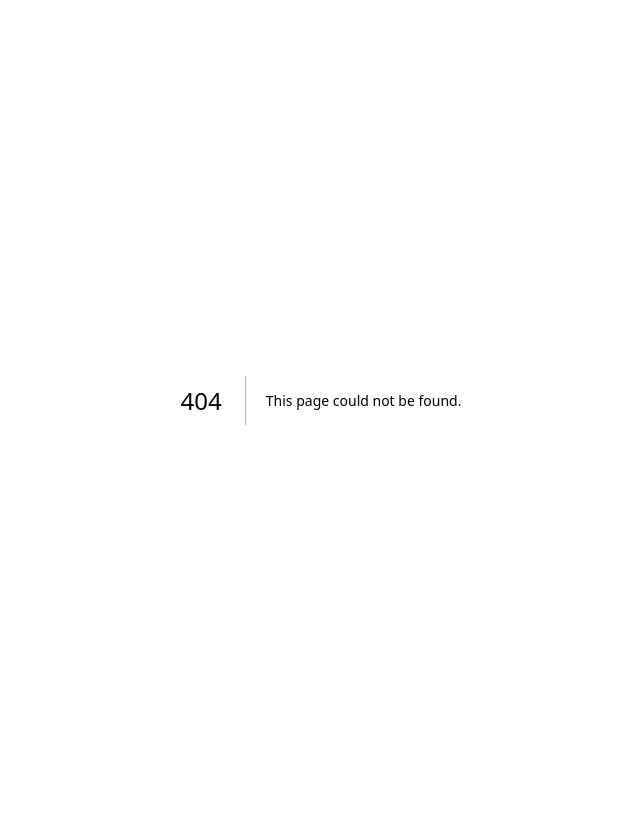
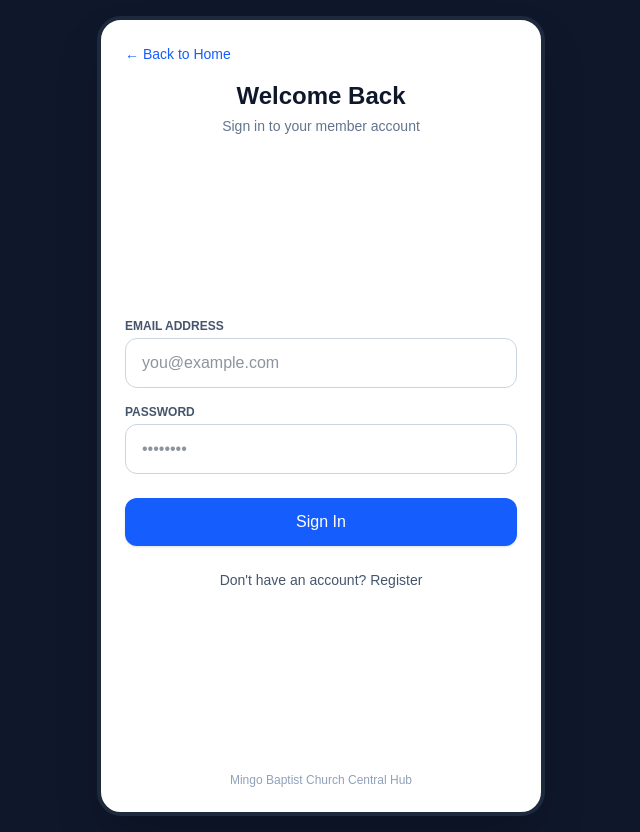
Before and after one commit to mingobaptistchurchitadmin/mingo-baptist-church-app, a Next.js app: page /auth in a window 1280 px wide. Before the commit this address had no page. Shown: the whole page, without its empty margins (319-959 px from the left). Before the commit the page ends 800 px from the top, so only its background shows below. Built offline with nearby package versions, Linux system fonts and the light colour scheme; no server answers.

Commit message:
Deploy ready: Mingo Baptist Church Hub

```diff
--- /dev/null
+++ b/app/auth/page.tsx
@@ -0,0 +1,116 @@
+'use client'
+
+import { useState } from 'react'
+import { supabase } from '../supabaseClient'
+import { useRouter } from 'next/navigation'
+
+export default function AuthPage() {
+  const [email, setEmail] = useState('')
+  const [password, setPassword] = useState('')
+  const [isSignUp, setIsSignUp] = useState(false)
+  const [loading, setLoading] = useState(false)
+  const [message, setMessage] = useState('')
+  const router = useRouter()
+
+  const handleAuth = async (e: React.FormEvent) => {
+    e.preventDefault()
+    setLoading(true)
+    setMessage('')
+
+    if (isSignUp) {
+      const { error } = await supabase.auth.signUp({ email, password })
+      if (error) {
+        setMessage(error.message)
+      } else {
+        setMessage('Registration successful! Check your email for confirmation or try signing in.')
+      }
+    } else {
+      const { error } = await supabase.auth.signInWithPassword({ email, password })
+      if (error) {
+        setMessage(error.message)
+      } else {
+        setMessage('Login successful! Redirecting...')
+        setTimeout(() => router.push('/'), 1000)
+      }
+    }
+    setLoading(false)
+  }
+
+  return (
+    <main className="flex min-h-screen items-center justify-center bg-slate-900 p-4">
+      <div className="w-full max-w-md bg-white rounded-3xl shadow-2xl overflow-hidden flex flex-col justify-between min-h-[800px] border-4 border-slate-800 p-6">
+
+        {/* Header */}
+        <div>
+          <button
+            onClick={() => router.push('/')}
+            className="text-sm text-blue-600 hover:underline mb-4 block"
+          >
+            ← Back to Home
+          </button>
+          <h1 className="text-2xl font-bold text-slate-900 text-center">
+            {isSignUp ? 'Create an Account' : 'Welcome Back'}
+          </h1>
+          <p className="text-slate-500 text-sm text-center mt-1">
+            {isSignUp ? 'Join the Mingo Baptist Church hub' : 'Sign in to your member account'}
+          </p>
+        </div>
+
+        {/* Form */}
+        <form onSubmit={handleAuth} className="flex flex-col gap-4 my-auto">
+          {message && (
+            <div className="p-3 text-sm bg-blue-50 text-blue-800 rounded-xl border border-blue-200">
+              {message}
+            </div>
+          )}
+
+          <div>
+            <label className="block text-xs font-semibold text-slate-600 uppercase mb-1">Email Address</label>
+            <input
+              type="email"
+              value={email}
+              onChange={(e) => setEmail(e.target.value)}
+              required
+              className="w-full px-4 py-3 rounded-xl border border-slate-300 focus:outline-none focus:border-blue-600 text-slate-800"
+              placeholder="you@example.com"
+            />
+          </div>
+
+          <div>
+            <label className="block text-xs font-semibold text-slate-600 uppercase mb-1">Password</label>
+            <input
+              type="password"
+              value={password}
+              onChange={(e) => setPassword(e.target.value)}
+              required
+              className="w-full px-4 py-3 rounded-xl border border-slate-300 focus:outline-none focus:border-blue-600 text-slate-800"
+              placeholder="••••••••"
+            />
+          </div>
+
+          <button
+            type="submit"
+            disabled={loading}
+            className="w-full bg-blue-600 hover:bg-blue-700 text-white font-medium py-3 rounded-xl shadow transition mt-2"
+          >
+            {loading ? 'Processing...' : isSignUp ? 'Register' : 'Sign In'}
+          </button>
+
+          <button
+            type="button"
+            onClick={() => setIsSignUp(!isSignUp)}
+            className="text-sm text-slate-600 hover:text-blue-600 text-center mt-2"
+          >
+            {isSignUp ? 'Already have an account? Sign In' : "Don't have an account? Register"}
+          </button>
+        </form>
+
+        {/* Footer info */}
+        <div className="text-center text-xs text-slate-400">
+          Mingo Baptist Church Central Hub
+        </div>
+
+      </div>
+    </main>
+  )
+}
--- a/app/page.tsx
+++ b/app/page.tsx
@@ -1,69 +1,49 @@
-import Image from "next/image";
+'use client';
 
 export default function Home() {
   return (
-    <div className="flex flex-col flex-1 items-center justify-center bg-zinc-50 font-sans dark:bg-black">
-      <main className="flex flex-1 w-full max-w-3xl flex-col items-center justify-between py-32 px-16 bg-white dark:bg-black sm:items-start">
-        <Image
-          className="dark:invert h-5 w-[100px]"
-          src="/next.svg"
-          alt="Next.js logo"
-          width={100}
-          height={20}
-          priority
-        />
-        <div className="flex flex-col items-center gap-6 text-center sm:items-start sm:text-left">
-          <h1 className="max-w-xs text-3xl font-semibold leading-10 tracking-tight text-black dark:text-zinc-50">
-            To get started, edit the{" "}
-            <code className="rounded bg-black/[.06] px-1.5 py-0.5 font-mono text-[0.9em] dark:bg-white/[.08]">
-              page.tsx
-            </code>{" "}
-            file.
-          </h1>
-          <p className="max-w-md text-lg leading-8 text-zinc-600 dark:text-zinc-400">
-            Looking for a starting point or more instructions? Head over to{" "}
-            <a
-              href="https://vercel.com/templates?framework=next.js&utm_source=create-next-app&utm_medium=appdir-template-tw&utm_campaign=create-next-app"
-              className="font-medium text-zinc-950 dark:text-zinc-50"
-            >
-              Templates
-            </a>{" "}
-            or the{" "}
-            <a
-              href="https://nextjs.org/learn?utm_source=create-next-app&utm_medium=appdir-template-tw&utm_campaign=create-next-app"
-              className="font-medium text-zinc-950 dark:text-zinc-50"
-            >
-              Learning
-            </a>{" "}
-            center.
-          </p>
+    <main className="flex min-h-screen items-center justify-center bg-slate-900 p-4">
+      {/* Mobile Frame Container (Looks like an app on PC, full screen on phones) */}
+      <div className="w-full max-w-md bg-white rounded-3xl shadow-2xl overflow-hidden flex flex-col justify-between min-h-[800px] border-4 border-slate-800">
+
+        {/* Header / Branding */}
+        <div className="bg-blue-900 text-white p-6 text-center rounded-b-3xl shadow-md">
+          <h1 className="text-2xl font-bold tracking-wide">Mingo Baptist Church</h1>
+          <p className="text-blue-200 text-sm mt-1">Welcome to Our Central Hub</p>
         </div>
-        <div className="flex flex-col gap-4 text-base font-medium sm:flex-row">
-          <a
-            className="flex h-12 w-full items-center justify-center gap-2 rounded-full bg-foreground px-5 text-background transition-colors hover:bg-[#383838] dark:hover:bg-[#ccc] md:w-[158px]"
-            href="https://vercel.com/new?utm_source=create-next-app&utm_medium=appdir-template-tw&utm_campaign=create-next-app"
-            target="_blank"
-            rel="noopener noreferrer"
+
+        {/* Body Content */}
+        <div className="p-6 flex flex-col gap-4 my-auto">
+          <div className="text-center mb-6">
+            <h2 className="text-xl font-semibold text-slate-800">Stay Connected</h2>
+            <p className="text-slate-500 text-sm mt-1">Join our community, view events, and access resources.</p>
+          </div>
+
+          <button className="w-full bg-blue-600 hover:bg-blue-700 text-white font-medium py-3 rounded-xl shadow transition">
+            Upcoming Events & Services
+          </button>
+
+          <button className="w-full bg-slate-100 hover:bg-slate-200 text-slate-800 font-medium py-3 rounded-xl shadow-sm transition">
+            Sermons & Media
+          </button>
+
+          <button className="w-full bg-slate-100 hover:bg-slate-200 text-slate-800 font-medium py-3 rounded-xl shadow-sm transition">
+            Give / Tithes
+          </button>
+        </div>
+
+        {/* Footer / Login Navigation */}
+        <div className="p-6 bg-slate-50 border-t border-slate-100 text-center">
+          <p className="text-xs text-slate-500 mb-3">Already have an account?</p>
+          <button
+            onClick={() => window.location.href = '/auth'}
+            className="w-full border border-blue-600 text-blue-600 hover:bg-blue-50 font-medium py-2.5 rounded-xl transition"
           >
-            <Image
-              className="dark:invert h-[14px] w-4"
-              src="/vercel.svg"
-              alt="Vercel logomark"
-              width={16}
-              height={14}
-            />
-            Deploy Now
-          </a>
-          <a
-            className="flex h-12 w-full items-center justify-center rounded-full border border-solid border-black/[.08] px-5 transition-colors hover:border-transparent hover:bg-black/[.04] dark:border-white/[.145] dark:hover:bg-[#1a1a1a] md:w-[158px]"
-            href="https://nextjs.org/docs?utm_source=create-next-app&utm_medium=appdir-template-tw&utm_campaign=create-next-app"
-            target="_blank"
-            rel="noopener noreferrer"
-          >
-            Documentation
-          </a>
+            Sign In / Register
+          </button>
         </div>
-      </main>
-    </div>
+
+      </div>
+    </main>
   );
 }
--- /dev/null
+++ b/app/supabaseClient.ts
@@ -0,0 +1,6 @@
+import { createClient } from '@supabase/supabase-js'
+
+const supabaseUrl = process.env.NEXT_PUBLIC_SUPABASE_URL || 'https://aurfraclqzsxntlcptwi.supabase.co'
+const supabaseAnonKey = process.env.NEXT_PUBLIC_SUPABASE_ANON_KEY || ''
+
+export const supabase = createClient(supabaseUrl, supabaseAnonKey)
--- a/package.json
+++ b/package.json
@@ -9,6 +9,7 @@
     "lint": "eslint"
   },
   "dependencies": {
+    "@supabase/supabase-js": "^2.117.3",
     "next": "16.4.0",
     "react": "19.3.0",
     "react-dom": "19.3.0"
```
Also changed, not shown: 1 other file (tests, documents, lock files or other folders).
